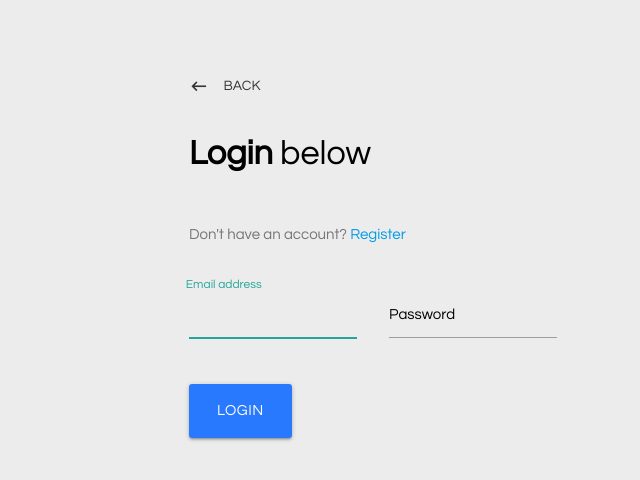
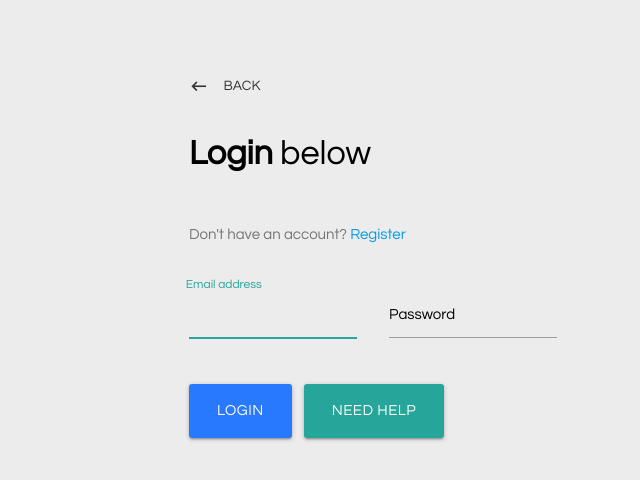
Before and after one commit to ranjanistic/conva, a React (Create React App) app in the folder client/: page /login in a window 1280 px wide. Shown: the top 480 px of the page, without its empty margins (35-675 px from the left). Built offline with nearby package versions, Linux system fonts and the light colour scheme.

Commit message:
Create elements module

```diff
--- /dev/null
+++ b/client/src/components/auth/Elements.js
@@ -0,0 +1,27 @@
+import { Loading } from "../elements/Loader";
+
+export const actions = (isLoading = false, ...actions) => {
+  if (isLoading) {
+    return Loading;
+  }
+  let buttons = [];
+  actions.forEach((act, a) => {
+    buttons.push(
+      <button
+        key={`action${a}`}
+        style={{
+          borderRadius: "3px",
+          marginTop: "1rem",
+          marginRight: "12px",
+        }}
+        onClick={act.onclick || ((_) => {})}
+        className={`btn btn-large waves-effect waves-blue ${
+          act.color || "blue"
+        } accent-3`}
+      >
+        {act.name}
+      </button>
+    );
+  });
+  return buttons;
+};
--- a/client/src/components/auth/Login.js
+++ b/client/src/components/auth/Login.js
@@ -2,9 +2,9 @@ import React, { Component } from "react";
 import { Link, withRouter } from "react-router-dom";
 import PropTypes from "prop-types";
 import { connect } from "react-redux";
-import Loader from "react-loader-spinner";
 import { loginUser } from "../../actions/authActions";
 import classnames from "classnames";
+import { actions } from "./Elements";
 import { get } from "../../paths/get";
 
 import {
@@ -67,7 +67,11 @@ class Login extends Component {
       () => {
         this.setState({
           [e.target.id]: e.target.value,
-          errors: { [e.target.id]: getErrorByType(this.inputs.find((ip)=>ip.stateprop===e.target.id).type) },
+          errors: {
+            [e.target.id]: getErrorByType(
+              this.inputs.find((ip) => ip.stateprop === e.target.id).type
+            ),
+          },
         });
       },
       e.target.type,
@@ -77,7 +81,7 @@ class Login extends Component {
     );
   };
 
-  getInputFields(errors,disabled = false) {
+  getInputFields(errors, disabled = false) {
     let inputfields = [];
     Object.keys(this.state).forEach((key, k) => {
       if (k < 2) {
@@ -110,42 +114,20 @@ class Login extends Component {
   onSubmit = (e) => {
     e.preventDefault();
     this.setState({
-      [this.inputs[0].stateprop]: document.getElementById(this.inputs[0].stateprop).value.trim(),
-      [this.inputs[1].stateprop]: document.getElementById(this.inputs[1].stateprop).value,
+      [this.inputs[0].stateprop]: document
+        .getElementById(this.inputs[0].stateprop)
+        .value.trim(),
+      [this.inputs[1].stateprop]: document.getElementById(
+        this.inputs[1].stateprop
+      ).value,
       loading: true,
-      errors:{}
+      errors: {},
     });
     this.props.loginUser(filterLoginUser(this.state));
   };
 
-  getAction = (isLoading = false) => {
-    if (isLoading) {
-      return (
-        <Loader
-          type="Oval"
-          color="#216bf3"
-          height={100}
-          width={100}
-          timeout={0} //infinite
-        />
-      );
-    }
-    return (
-      <button
-        style={{
-          borderRadius: "3px",
-          marginTop: "1rem",
-        }}
-        onClick={this.onSubmit}
-        className="btn btn-large waves-effect waves-blue blue accent-3"
-      >
-        Login
-      </button>
-    );
-  };
-
   render() {
-    const { errors,loading } = this.state;
+    const { errors, loading } = this.state;
     return (
       <div style={{ marginTop: "4rem" }} className="container">
         <div className="w3-row w3-padding">
@@ -164,9 +146,19 @@ class Login extends Component {
             </p>
           </div>
           <form className="w3-row">
-            {this.getInputFields(errors,loading)}
+            {this.getInputFields(errors, loading)}
             <div className="w3-row w3-padding" id="actions">
-              {this.getAction(loading)}
+              {actions(
+                loading,
+                {
+                  name: "Login",
+                  onclick: this.onSubmit,
+                },
+                {
+                  name: "Need help",
+                  color: "t",
+                }
+              )}
             </div>
           </form>
         </div>
--- a/client/src/components/auth/Register.js
+++ b/client/src/components/auth/Register.js
@@ -2,9 +2,9 @@ import React, { Component } from "react";
 import { Link, withRouter } from "react-router-dom";
 import PropTypes from "prop-types";
 import { connect } from "react-redux";
-import Loader from "react-loader-spinner";
 import { registerUser } from "../../actions/authActions";
 import classnames from "classnames";
+import { actions } from "./Elements";
 import { get } from "../../paths/get";
 
 import {
@@ -105,7 +105,7 @@ class Register extends Component {
     this.props.registerUser(filterSignupUser(this.state));
   };
 
-  getInputFields(errors,disabled = false) {
+  getInputFields(errors, disabled = false) {
     let inputfields = [];
     Object.keys(this.state).forEach((key, k) => {
       if (k < 3) {
@@ -135,32 +135,6 @@ class Register extends Component {
     return inputfields;
   }
 
-  getAction = (isLoading = false) => {
-    if (isLoading) {
-      return (
-        <Loader
-          type="Oval"
-          color="#216bf3"
-          height={100}
-          width={100}
-          timeout={0} //infinite
-        />
-      );
-    }
-    return (
-      <button
-        style={{
-          borderRadius: "3px",
-          marginTop: "1rem",
-        }}
-        onClick={this.onSubmit}
-        className="btn btn-large waves-effect waves-light hoverable blue accent-3"
-      >
-        Register
-      </button>
-    );
-  };
-
   render() {
     const { errors, loading } = this.state;
     return (
@@ -182,9 +156,14 @@ class Register extends Component {
           </div>
           <br />
           <form className="w3-row">
-            {this.getInputFields(errors,loading)}
+            {this.getInputFields(errors, loading)}
             <br />
-            <div className="w3-row w3-padding">{this.getAction(loading)}</div>
+            <div className="w3-row w3-padding">
+              {actions(loading, {
+                name: "Register",
+                onclick: this.onSubmit,
+              })}
+            </div>
           </form>
         </div>
       </div>
--- /dev/null
+++ b/client/src/components/elements/Loader.js
@@ -0,0 +1,10 @@
+import Loader from "react-loader-spinner";
+export const Loading = (
+    <Loader
+      type="Bars"
+      color="#216bf3"
+      height={60}
+      width={60}
+      timeout={0} //infinite
+    />
+)
```
Also changed, not shown: client/src/components/elements/Navbar.js (renamed from client/src/components/navbar.js).
